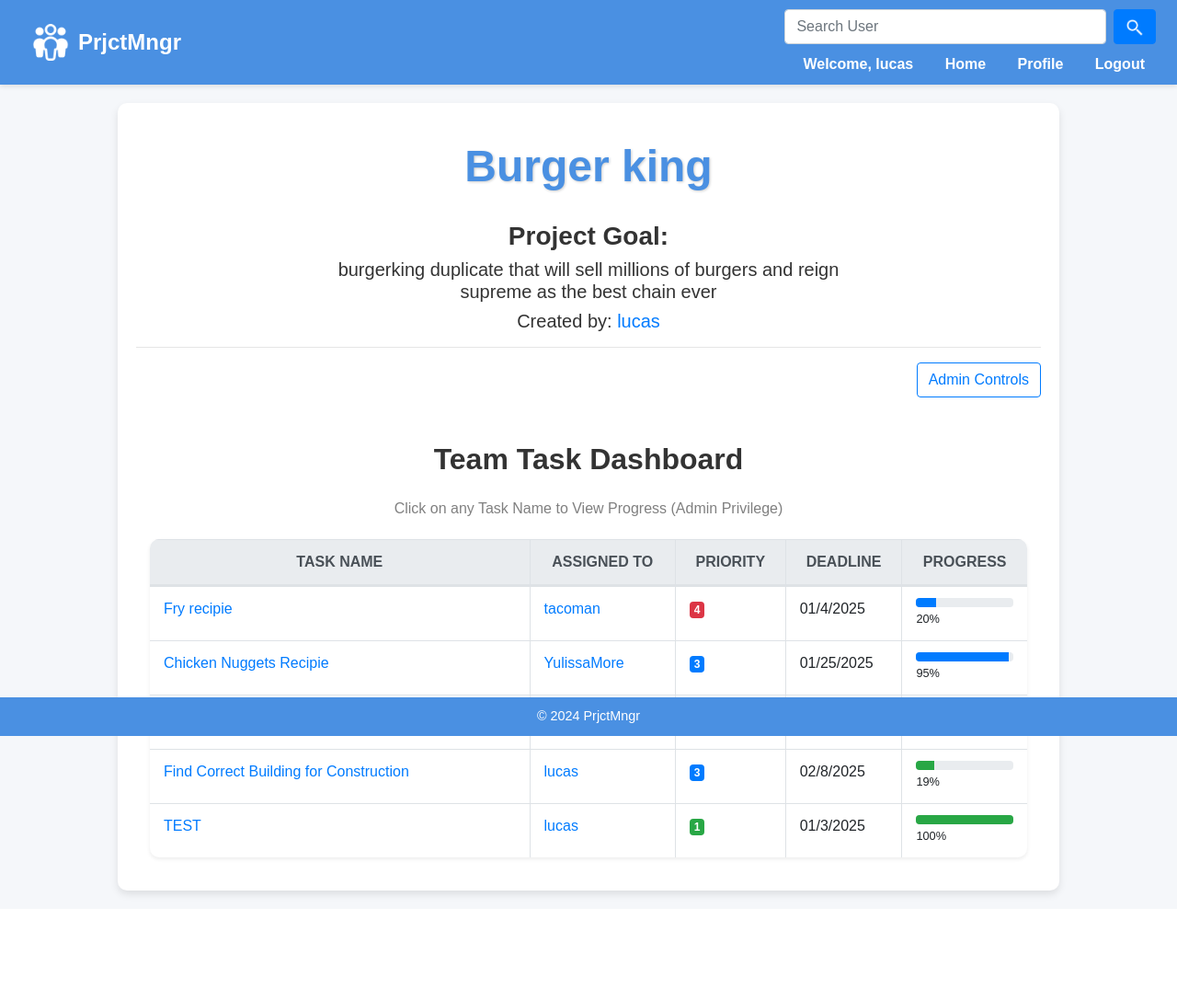
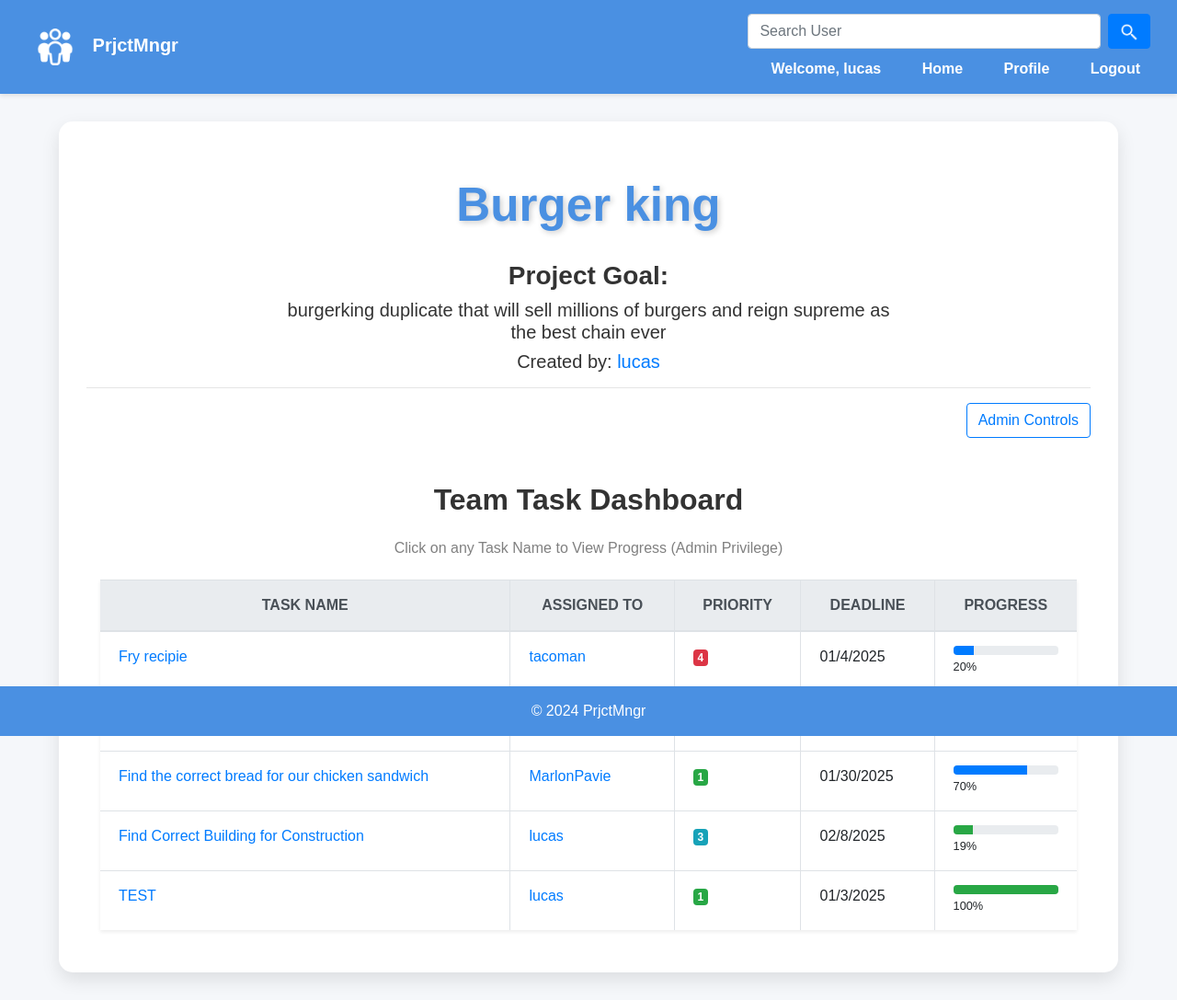
Before and after one commit to lucashurt/TeamManagement, a Django app: a page that uses team/templates/layout.html in a window 1280 px wide. Shown: the whole page at 92% size. Before the commit the page ends 977 px from the top, so only its background shows below. Run offline with Django 5.2, Linux system fonts and the light colour scheme; a user stored in the database is signed in; data comes from the database, SQL or seed files in the repository; both versions use the stored data as it was after the commit; parts of the project's set-up code (start-up, migrations or seed data) failed here and were passed over.

Commit message:
added small fixes to progress bar display and added UI elements to the initial team viewer page

```diff
--- a/team/templates/layout.html
+++ b/team/templates/layout.html
@@ -20,30 +20,21 @@
         /* Navbar styling */
         .navbar {
             background-color: #4a90e2;
-            padding: 10px 20px;
+            padding: 15px 20px;
             box-shadow: 0 2px 5px rgba(0, 0, 0, 0.1);
-        }
-
-        .navbar-brand {
-            font-weight: bold;
-            font-size: 1.5rem;
-            color: #fff;
-            display: flex;
-            align-items: center;
-            text-decoration: none;
         }
 
         .navbar-brand img {
             height: 40px;
-            margin-right: 10px;
+            margin-right: 15px;
         }
 
         .navbar a {
             color: #fff;
-            margin: 0 15px;
+            margin: 0 20px;
             text-decoration: none;
             font-weight: bold;
-            transition: color 0.3s;
+            transition: color 0.3s ease;
         }
 
         .navbar a:hover {
@@ -54,33 +45,29 @@
         h1 {
             text-align: center;
             color: #4a90e2;
-            font-size: 3rem;
-            margin: 20px 0;
+            font-size: 3.2rem;
+            margin: 30px 0;
             font-weight: 700;
-            text-shadow: 1px 1px 3px rgba(0, 0, 0, 0.2);
+            text-shadow: 2px 2px 6px rgba(0, 0, 0, 0.2);
         }
 
         /* Main content block */
         .content-container {
-            padding: 20px;
+            padding: 30px;
             background-color: #fff;
-            border-radius: 10px;
-            box-shadow: 0 4px 8px rgba(0, 0, 0, 0.1);
-            margin: 20px auto;
-            max-width: 80%;
+            border-radius: 15px;
+            box-shadow: 0 8px 20px rgba(0, 0, 0, 0.1);
+            margin: 30px auto;
+            max-width: 90%;
+            transition: box-shadow 0.3s ease-in-out;
         }
-        .table {
-            border-radius: 10px;
-            overflow: hidden;
-            background-color: #ffffff;
-            box-shadow: 0 4px 8px rgba(0, 0, 0, 0.1);
-            border-collapse: separate;
-            border-spacing: 0;
-            width: 100%;
+
+        .content-container:hover {
+            box-shadow: 0 10px 30px rgba(0, 0, 0, 0.15);
         }
 
         .thead-light th {
-            color: green; /* Light blue color */
+            color: #4a90e2; /* Blue color */
             text-transform: uppercase;
             font-weight: bold;
             border-bottom: 1px solid #dee2e6;
@@ -92,49 +79,23 @@
         }
 
         .table td, .table th {
-            padding: 12px 15px;
+            padding: 15px 20px;
             border-right: 1px solid #dee2e6;
         }
 
         .table td:last-child, .table th:last-child {
             border-right: none;
         }
-
-        .badge-info {
-            background-color: #007bff;
-        }
-
-        .badge-danger {
-            background-color: #dc3545;
-        }
-
-        .badge-success {
-            background-color: #28a745;
-        }
-
-        .badge-warning {
-            background-color: #ffc107;
-            color: #000;
-        }
-
-        .progress-bar.bg-primary {
-            background-color: #4a90e2;
-        }
-
-        .progress-bar.bg-success {
-            background-color: #28a745;
-        }
-
         /* Footer styling */
         footer {
             background-color: #4a90e2;
             color: #fff;
             text-align: center;
-            padding: 10px 0;
+            padding: 15px 0;
             position: fixed;
             bottom: 0;
             width: 100%;
-            font-size: 0.9rem;
+            font-size: 1rem;
         }
 
         footer a {
@@ -146,6 +107,26 @@
         footer a:hover {
             color: #fff;
         }
+
+        /* Responsive Design */
+        @media (max-width: 768px) {
+            .navbar-brand {
+                font-size: 1.4rem;
+            }
+
+            .navbar a {
+                font-size: 0.9rem;
+                margin: 0 10px;
+            }
+
+            .content-container {
+                padding: 20px;
+            }
+
+            h1 {
+                font-size: 2.5rem;
+            }
+        }
     </style>
 </head>
 <body>
@@ -155,13 +136,13 @@
             <img src="{% static 'appLogo.png' %}" alt="PrjtMngr Logo">
             PrjctMngr
         </a>
-        <div class="ml-auto" >
+        <div class="ml-auto">
             {% if user.is_authenticated %}
                 <form method="POST" action="{% url 'search' %}">
                     {% csrf_token %}
                     <div class="form-row" style="margin-bottom: 10px">
                         <input required id="search_bar" name="search_term" class="form-control mr-sm-2" style="width:85%" type="search" placeholder="Search User"  aria-label="Search">
-                        <button class="btn btn-primary" type = "submit"><img style="height:20px;pointer-events:none" src="{% static 'searchLogo.png' %}"></button>
+                        <button class="btn btn-primary" type="submit"><img style="height:20px;pointer-events:none" src="{% static 'searchLogo.png' %}"></button>
                     </div>
                 </form>
                 <a>Welcome, {{ user.username }}</a>
--- a/team/views.py
+++ b/team/views.py
@@ -14,8 +14,10 @@
 def index(request):
     if request.user.is_authenticated:
         user = request.user
-        teams = Team.objects.filter(members=user)
-        return render(request, 'index.html', {'teams':teams})
+        teams = Team.objects.filter(members=user,archived=False)
+        tasks= Task.objects.filter(assigned_to=user)
+
+        return render(request, 'index.html', {'teams':teams,"tasks":tasks})
     else:
         return render(request, 'register.html')
 
@@ -153,7 +155,7 @@
         task.save()
         team.tasks.add(task)
         team.save()
-        return HttpResponseRedirect(reverse("edit_members",args=[team_name,]))
+        return HttpResponseRedirect(reverse("team",args=[team_name,]))
 
 @csrf_exempt
 def profile(request,username):
@@ -256,6 +258,8 @@
 
     if feature_changed == "progress":
         task.progress = data.get("body")
+        if task.progress=="100":
+            task.completed=True
         task.save()
         return JsonResponse({"message": "Task updated."})
     elif feature_changed == "progress_description":
```
Also changed, not shown: team/templates/index.html (+21 -3 lines), db.sqlite3, team/static/profile.js (line endings or trailing spaces).
